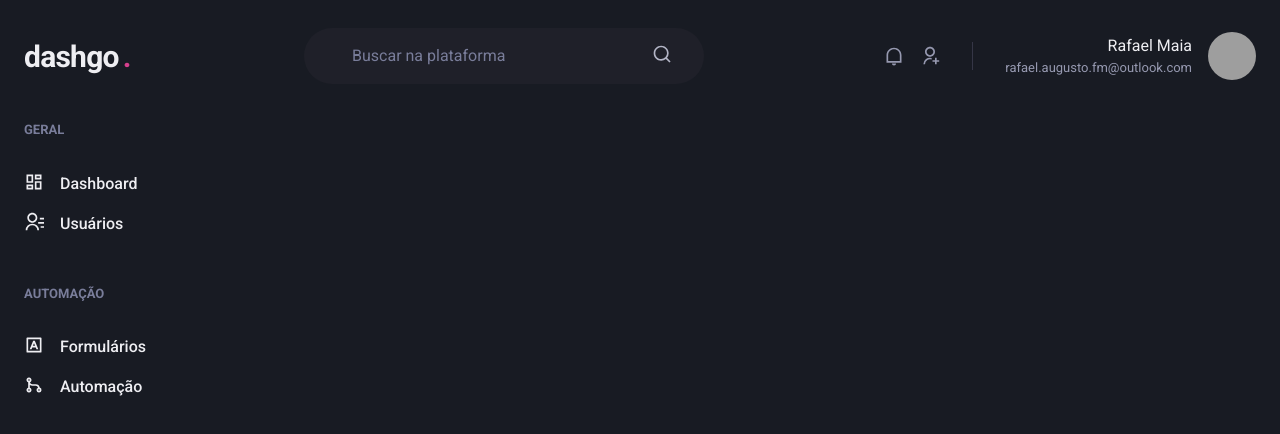
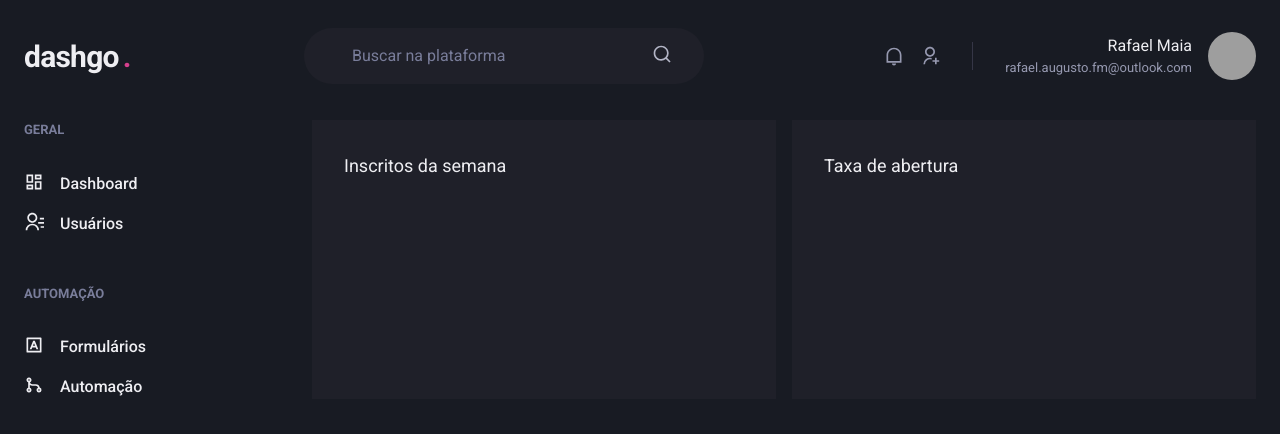
Before and after one commit to rafm/rocketseat-ignite-reactjs, a Next.js app in the folder 04-dashgo/: page /dashboard in a window 1280 px wide. Shown: the top 434 px of the page. Built offline with nearby package versions, Linux system fonts and the light colour scheme; grey boxes are pictures that could not be loaded.

Commit message:
Finishing "/dashboard" page design

```diff
--- a/04-dashgo/src/pages/dashboard.tsx
+++ b/04-dashgo/src/pages/dashboard.tsx
@@ -1,4 +1,4 @@
-import { Flex } from "@chakra-ui/react"
+import { Flex, SimpleGrid, Text, Box } from "@chakra-ui/react"
 import { Header } from "../components/Header"
 import { Sidebar } from "../components/Sidebar"
 
@@ -9,6 +9,16 @@ export default function Dashboard() {
 
             <Flex w="100%" my="6" maxWidth={1480} mx="auto" px="6">
                 <Sidebar />
+
+                <SimpleGrid flex="1" gap="4" minChildWidth="320px" align="flex-start">
+                    <Box p="8" bg="gray.800" border-radius={8}>
+                        <Text fontSize="lg" mb="4">Inscritos da semana</Text>
+                    </Box>
+
+                    <Box p="8" bg="gray.800" border-radius={8}>
+                        <Text fontSize="lg" mb="4">Taxa de abertura</Text>
+                    </Box>
+                </SimpleGrid>
             </Flex>
         </Flex>
     )
```
